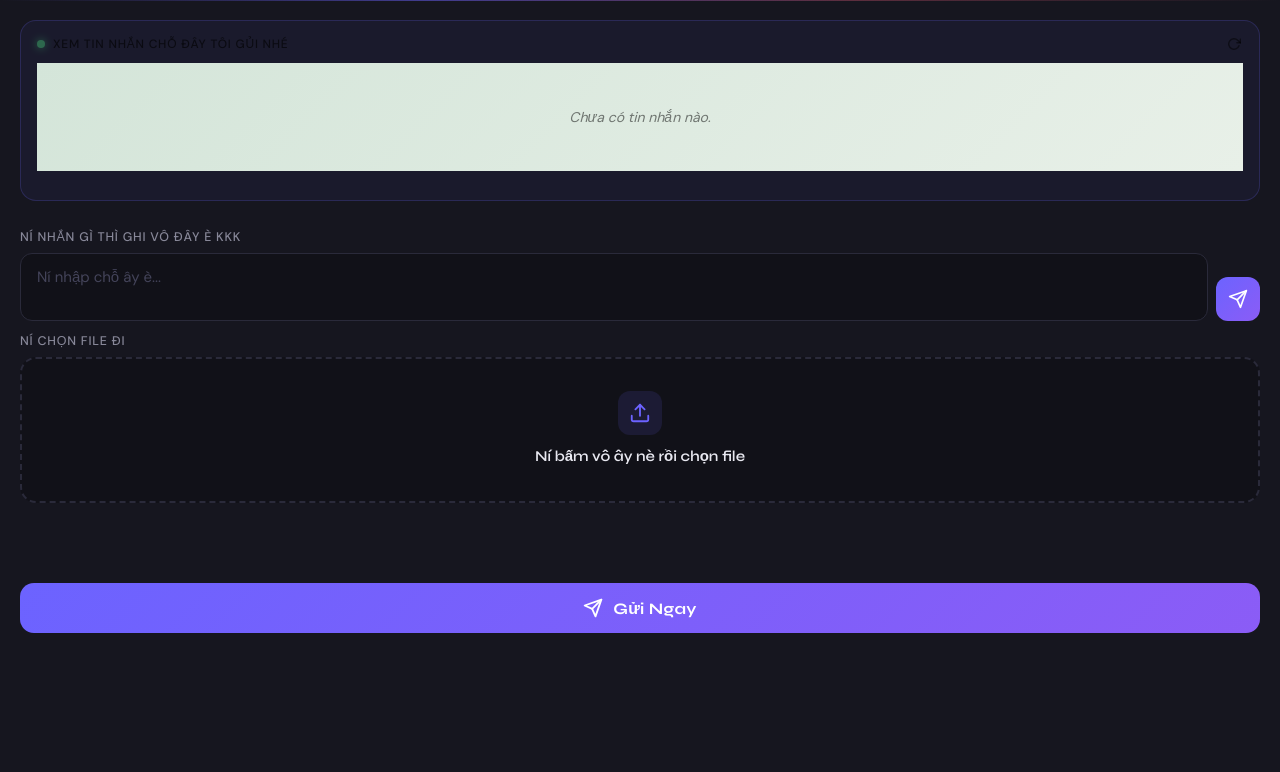
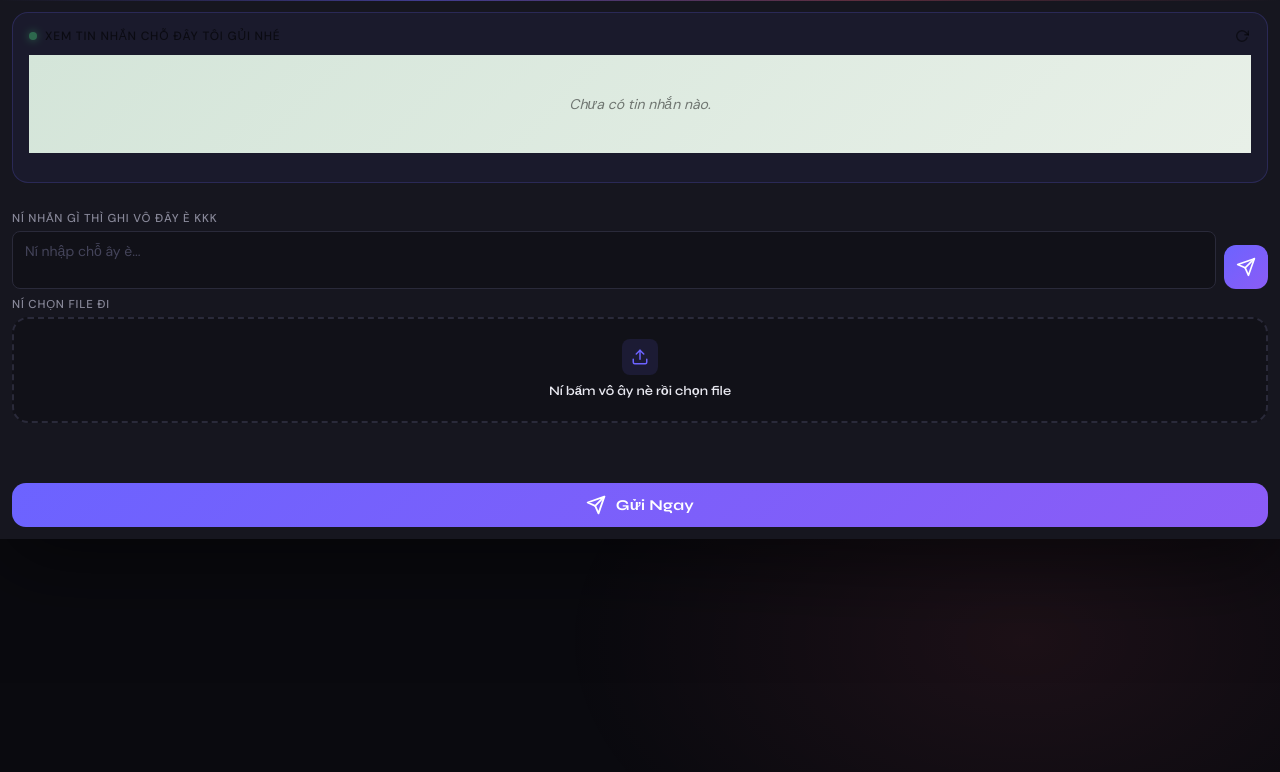
Before and after one commit to kietphan281204/NHANTIN, a plain HTML site: page index.html in a window 1280 px wide. Drawn offline with Linux system fonts and the light colour scheme; no server answers.

Commit message:
Layout: enable scrolling to file upload section, optimize spacing

```diff
--- a/index.html
+++ b/index.html
@@ -59,6 +59,7 @@
       padding: 0;
       display: flex;
       flex-direction: column;
+      overflow-y: auto;
       animation: fadeUp .7s cubic-bezier(.22, 1, .36, 1) both
     }
 
@@ -101,8 +102,7 @@
       background: var(--card);
       border: none;
       border-radius: 0;
-      padding: 20px;
-      flex: 1;
+      padding: 12px;
       display: flex;
       flex-direction: column;
       box-shadow: 0 24px 80px rgba(0, 0, 0, .5);
@@ -194,12 +194,13 @@
     }
 
     .tg-messages {
-      flex: 1;
+      flex: 0 0 auto;
+      max-height: 50vh;
       overflow-y: auto;
       display: flex;
       flex-direction: column;
-      gap: 12px;
-      padding: 15px;
+      gap: 8px;
+      padding: 10px;
       scroll-behavior: smooth;
       background: linear-gradient(135deg, #d4e5d9 0%, #e8f0e8 100%);
       border-radius: 0;
@@ -356,32 +357,32 @@
     }
 
     .field {
-      margin-bottom: 12px
+      margin-bottom: 8px
     }
 
     label {
       display: block;
-      font-size: 12.5px;
+      font-size: 11.5px;
       font-weight: 500;
       color: var(--muted);
       text-transform: uppercase;
       letter-spacing: .8px;
-      margin-bottom: 8px
+      margin-bottom: 5px
     }
 
     textarea {
       width: 100%;
       background: var(--surface);
       border: 1px solid var(--border);
-      border-radius: 12px;
-      padding: 13px 16px;
+      border-radius: 8px;
+      padding: 10px 12px;
       color: var(--text);
       font-family: 'DM Sans', sans-serif;
-      font-size: 15px;
+      font-size: 14px;
       outline: none;
       transition: border-color .2s, box-shadow .2s;
       resize: vertical;
-      min-height: 90px
+      min-height: 40px
     }
 
     textarea:focus {
@@ -452,7 +453,7 @@
     .drop-zone {
       border: 2px dashed var(--border);
       border-radius: 16px;
-      padding: 32px 20px;
+      padding: 20px 15px;
       text-align: center;
       cursor: pointer;
       transition: all .25s ease;
@@ -476,19 +477,19 @@
     }
 
     .drop-icon {
-      width: 44px;
-      height: 44px;
+      width: 36px;
+      height: 36px;
       background: rgba(108, 99, 255, .12);
-      border-radius: 12px;
+      border-radius: 8px;
       display: inline-flex;
       align-items: center;
       justify-content: center;
-      margin-bottom: 12px
+      margin-bottom: 8px
     }
 
     .drop-icon svg {
-      width: 22px;
-      height: 22px;
+      width: 18px;
+      height: 18px;
       stroke: var(--accent);
       fill: none;
       stroke-width: 2;
@@ -498,14 +499,14 @@
 
     .drop-zone h3 {
       font-family: 'Syne', sans-serif;
-      font-size: 15px;
+      font-size: 13px;
       font-weight: 600;
       color: var(--text);
-      margin-bottom: 4px
+      margin-bottom: 2px
     }
 
     .drop-zone p {
-      font-size: 12.5px;
+      font-size: 11.5px;
       color: var(--muted)
     }
 
@@ -585,14 +586,14 @@
 
     .send-btn {
       width: 100%;
-      margin-top: 28px;
-      padding: 15px;
+      margin-top: 12px;
+      padding: 12px;
       background: linear-gradient(135deg, var(--accent), #8b5cf6);
       border: none;
       border-radius: 14px;
       color: white;
       font-family: 'Syne', sans-serif;
-      font-size: 16px;
+      font-size: 15px;
       font-weight: 700;
       letter-spacing: .3px;
       cursor: pointer;
```
